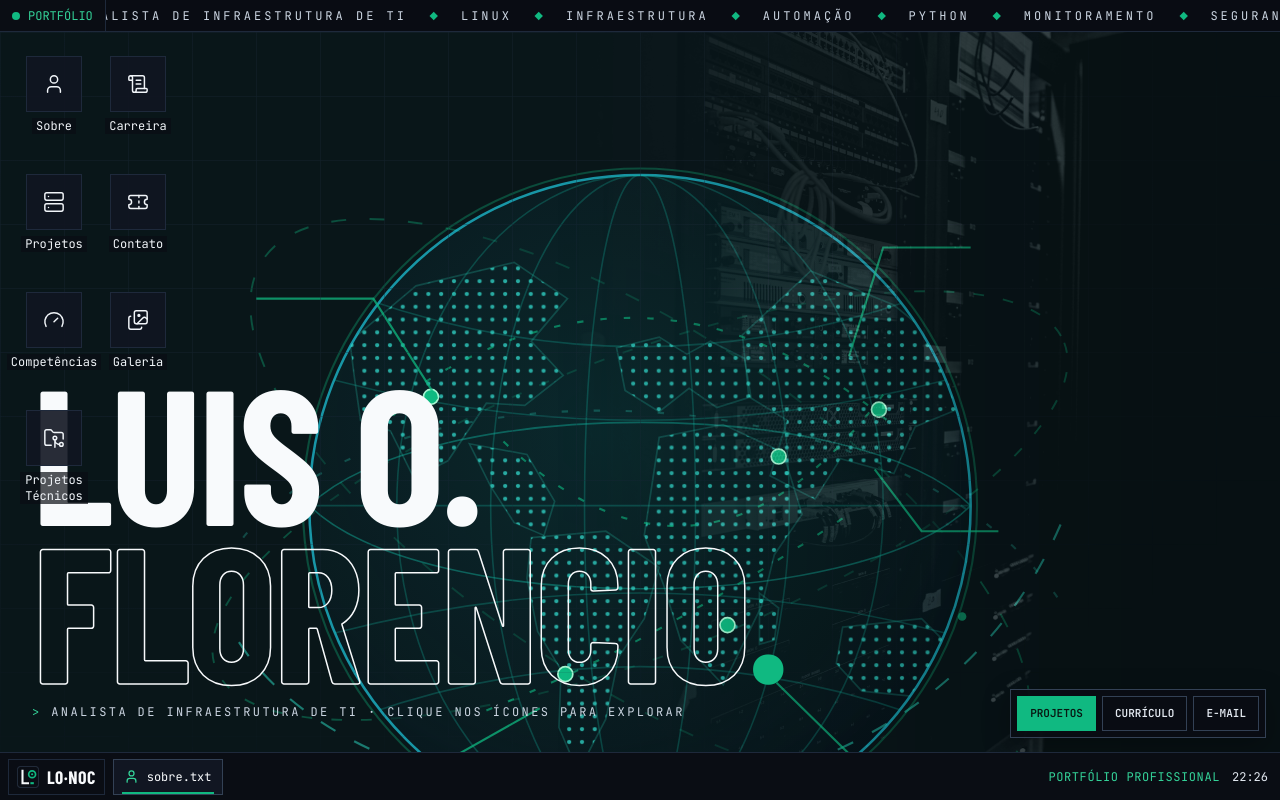
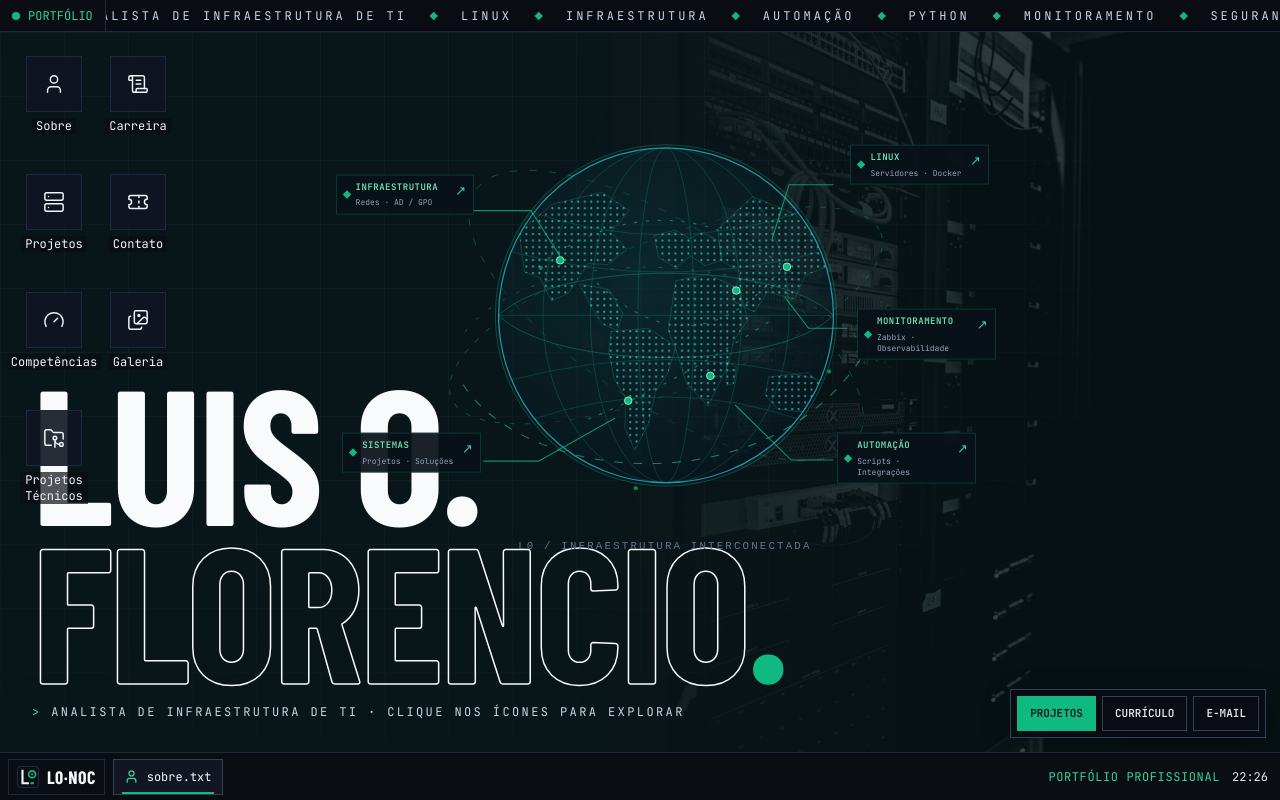
Before and after one commit to lteodoro780/lteodoro780.github.io, a React (Create React App) app in the folder frontend/: page / in a window 1280 px wide. Built offline with nearby package versions, Linux system fonts and the light colour scheme; a web font is replaced by a local one.

Commit message:
style: posicionar globo com cinco cartões clicáveis e animação leve V3

```diff
--- a/frontend/src/App.css
+++ b/frontend/src/App.css
@@ -83,20 +83,6 @@
 /* l0-personalizacao-v2 */
 
 /* L0·NOC — acabamento visual da versão definitiva */
-.topology-central-host {
-  position: absolute;
-  left: 50%;
-  top: 10%;
-  width: min(55vw, 640px);
-  height: 60%;
-  transform: translateX(-50%);
-  z-index: 1;
-  pointer-events: auto;
-}
-.topology-central-host [data-testid="hero-layer-stack"] > div {
-  width: clamp(220px, 21vw, 320px);
-  height: clamp(220px, 21vw, 320px);
-}
 /* Foto real dentro da janela Sobre */
 .about-photo-banner {
   position: relative;
@@ -166,8 +152,6 @@
 [data-testid^="project-repo-"]:not([href]),
 [data-testid^="project-demo-"]:not([href]) { display: none !important; }
 @media (max-width: 767px) {
-  .topology-central-host {top: 29%; width: 100%;height: 42%;opacity:.76;}
-  .topology-central-host [data-testid="hero-layer-stack"] > div {width: 210px;height: 210px;}
   .about-photo-banner {height: 210px;}
   .project-cover-inner {height: 170px;}
 }
@@ -251,7 +235,6 @@
   }
   [data-testid="desktop-icons"] { row-gap: 9px; }
   [data-testid="desktop-icons"] > button { min-height: 77px; }
-  .topology-central-host { opacity: .34; pointer-events: none; }
 }
 @media (max-width: 360px) {
   .mobile-recruiter-intro { left: 8px; right: 8px; padding: 12px; }
@@ -273,45 +256,123 @@
 .cyber-ticker:hover .marquee,
 .cyber-ticker:focus-within .marquee { animation-play-state: paused; }
 
-.cyber-layer-stack {
-  isolation: isolate;
-  transform: rotateX(58deg) rotateZ(-38deg);
-  transform-style: preserve-3d;
-  transition: transform .35s ease-out;
-}
-@media (hover: hover) and (pointer: fine) {
-  .topology-central-host:hover .cyber-layer-stack {
-    transform: rotateX(54deg) rotateZ(-34deg);
-  }
-}
-.cyber-layer-stack .layer-plate {
-  background: rgba(17, 22, 34, .13);
-  animation: topology-float 7s ease-in-out infinite;
-  animation-delay: var(--topology-phase);
-  backface-visibility: hidden;
-  box-shadow: 0 0 14px rgba(16,185,129,.045);
-}
-.cyber-layer-stack .layer-plate:first-child {
-  background: rgba(17,22,34,.68);
-}
-@keyframes topology-float {
-  0%, 100% { transform: translate3d(var(--topology-x),var(--topology-y),var(--topology-depth)); }
-  50% { transform: translate3d(var(--topology-x),calc(var(--topology-y) - 5px),calc(var(--topology-depth) + 7px)); }
-}
 /* Aparência discreta do acabamento V3, sem o excesso de efeitos neon da V7. */
 .about-photo-banner::before {
   opacity: 1;
   filter: blur(11px) brightness(.38) saturate(.65);
   transform: scale(1.06);
 }
-@media (max-width:767px) {
-  .topology-central-host { opacity: .34; pointer-events: none; }
+@media (prefers-reduced-motion: reduce) {
+  .marquee { animation: none; }
+}
+
+/* Globo SVG da V7 (variação B), em harmonia com o visual sóbrio da V3. */
+.globe-central-host {
+  position: absolute;
+  z-index: 1;
+  top: 6%;
+  left: 52%;
+  width: min(67vw, 760px);
+  height: 69%;
+  transform: translateX(-50%);
+}
+.globe-scene {
+  position: absolute;
+  top: 50%;
+  left: 50%;
+  width: min(100%, 660px);
+  max-height: 100%;
+  aspect-ratio: 600 / 460;
+  transform: translate(-50%, -50%);
+  pointer-events: none;
+}
+.globe-art {
+  position: absolute;
+  inset: 0;
+  width: 100%;
+  height: 100%;
+  overflow: visible;
+}
+.globe-orbit-track {
+  animation: globe-orbit-dash 34s linear infinite;
+}
+@keyframes globe-orbit-dash {
+  to { stroke-dashoffset: -110; }
+}
+.globe-node {
+  position: absolute;
+  z-index: 2;
+  display: flex;
+  align-items: center;
+  gap: 6px;
+  width: 21%;
+  min-height: 39px;
+  padding: 5px 7px;
+  text-align: left;
+  border: 1px solid rgba(16, 185, 129, .24);
+  background: rgba(9, 17, 25, .93);
+  color: #e2e8f0;
+  font-family: "JetBrains Mono", monospace;
+  pointer-events: auto;
+  cursor: pointer;
+  transition: transform .16s ease, border-color .16s ease, background-color .16s ease;
+}
+.globe-node:hover,
+.globe-node:focus-visible {
+  background: #0a2026;
+  border-color: #10b981;
+  outline: 2px solid #10b981;
+  outline-offset: 2px;
+  transform: translateY(-2px);
+}
+.globe-node__dot {
+  flex: 0 0 6px;
+  width: 6px;
+  height: 6px;
+  background: #10b981;
+  transform: rotate(45deg);
+}
+.globe-node__copy { display: flex; flex: 1; flex-direction: column; gap: 3px; min-width: 0; }
+.globe-node__label {
+  color: #6ee7b7;
+  font-size: 9px;
+  font-weight: 700;
+  letter-spacing: .055em;
+  white-space: nowrap;
+}
+.globe-node__detail {
+  color: #94a3b8;
+  font-size: 8px;
+  line-height: 1.4;
+}
+.globe-node__arrow { color: #2dd4bf; font-size: 13px; align-self: flex-start; }
+.globe-node--infraestrutura { top: 20%; left: 0%; }
+.globe-node--linux { top: 14%; right: 1%; }
+.globe-node--monitoramento { top: 47%; right: 0%; }
+.globe-node--automacao { top: 72%; right: 3%; }
+.globe-node--sistemas { top: 72%; left: 1%; }
+
+@media (min-width: 768px) and (max-width: 1120px) {
+  .globe-central-host { left: 57%; width: 74vw; top: 8%; height: 61%; }
+  .globe-node { width: 24%; }
+  .globe-node__detail { display: none; }
+}
+@media (max-height: 710px) and (min-width: 768px) {
+  .globe-central-host { top: 4%; height: 64%; }
+}
+@media (max-width: 767px) {
+  .globe-central-host {
+    left: 50%;
+    top: 11%;
+    width: min(90vw, 390px);
+    height: 37%;
+    opacity: .32;
+    pointer-events: none;
+  }
+  .globe-node { display: none; }
+  .globe-orbit-track { animation: none; }
 }
 @media (prefers-reduced-motion: reduce) {
-  .marquee { animation: none; }
-  .cyber-layer-stack { transition: none; }
-  .cyber-layer-stack .layer-plate {
-    animation: none;
-    transform: translate3d(var(--topology-x),var(--topology-y),var(--topology-depth));
-  }
+  .globe-orbit-track { animation: none; }
+  .globe-node { transition: none; }
 }
```
